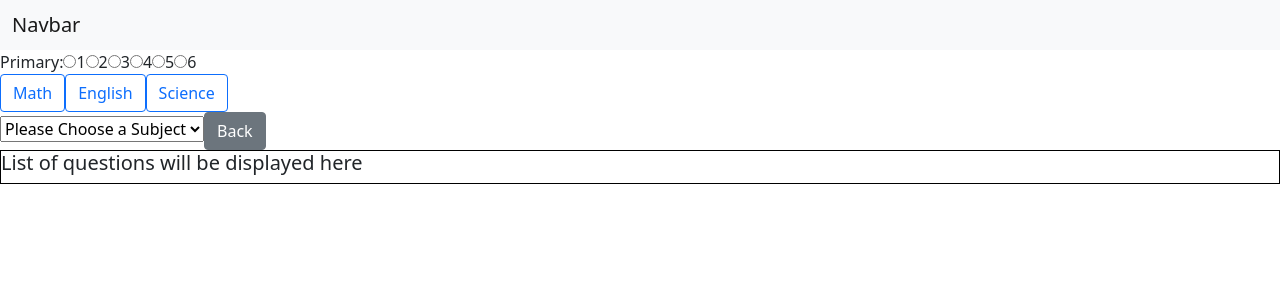
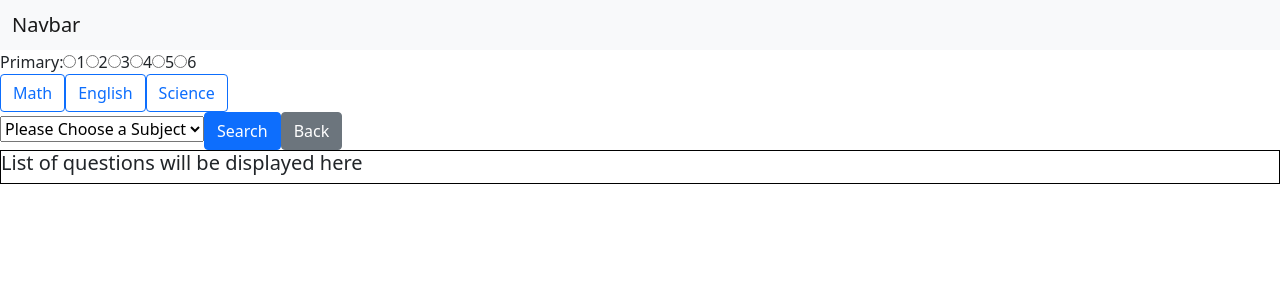
Before and after one commit to sh3ngsh3ng/Project-02-V2, a React (Create React App) app: page / in a window 1280 px wide. Both pictures are taken after a click on the button "Primary". Shown: the top 300 px of the page. Built offline with nearby package versions, Linux system fonts and the light colour scheme.

Commit message:
added searchBtn in searchForm

```diff
--- a/src/App.js
+++ b/src/App.js
@@ -16,12 +16,16 @@ export default class App extends React.Component {
   }
 
 
-  // fetch data.json on load
+
   async componentDidMount() {
+    // fetch data.json on load
     let response = await axios.get("data.json")
     this.setState ({
       'data': response.data
     })
+
+
+
   }
 
   // event handler to change page from landing to question page + set state for selectedLevel)
@@ -58,6 +62,10 @@ export default class App extends React.Component {
     })
   }
 
+  // event handler to search questions in searchForm
+  searchQuestions = () => {
+    // write axios here to get ques
+  }
 
   // recursion function to find object of selected level
   findLevelObj = (array, level) => {
@@ -90,7 +98,7 @@ export default class App extends React.Component {
                       selectedSubject = {this.state.selectedSubject}
                       selectTopic = {this.selectTopic}
                       levelObj = {this.findLevelObj}
-
+                      searchQuestions = {this.searchQuestions}
                       />
 
       )
--- a/src/components/QuestionPage.js
+++ b/src/components/QuestionPage.js
@@ -14,6 +14,7 @@ export default function QuestionPage (props) {
                         selectSubject = {props.selectSubject}
                         selectedSubject = {props.selectedSubject}
                         selectTopic = {props.selectTopic}
+                        searchQuestions = {props.searchQuestions}
                         />
             <BackBtn changePage={props.changePage} />
             <br/>
--- /dev/null
+++ b/src/components/SearchBtn.js
@@ -0,0 +1,11 @@
+import React from 'react'
+
+export default function SearchBtn (props) {
+    return (
+        <button type="button"
+        className="btn btn-primary"
+        onClick={props.searchQuestions}
+        >Search</button>
+    )
+
+}
--- a/src/components/SearchForm.js
+++ b/src/components/SearchForm.js
@@ -2,6 +2,7 @@ import React from "react"
 import GradeRadioBtn from "./GradeRadioBtn"
 import TopicList from "./TopicList"
 import SubjectBtn from "./SubjectBtn"
+import SearchBtn from "./SearchBtn"
 
 export default function SearchForm (props) {
         return (
@@ -22,6 +23,7 @@ export default function SearchForm (props) {
                             selectedSubject = {props.selectedSubject}
                             selectTopic = {props.selectTopic}
                             />
+                <SearchBtn searchQuestions = {props.searchQuestions}/>
             </React.Fragment>
         )
 }
--- a/src/components/TopicList.js
+++ b/src/components/TopicList.js
@@ -6,7 +6,7 @@ export default function TopicList (props) {
 
 
 
-    if (selectedSubject == "") {
+    if (selectedSubject === "") {
         return (
             <select>
                 <option>Please Choose a Subject</option>
```
